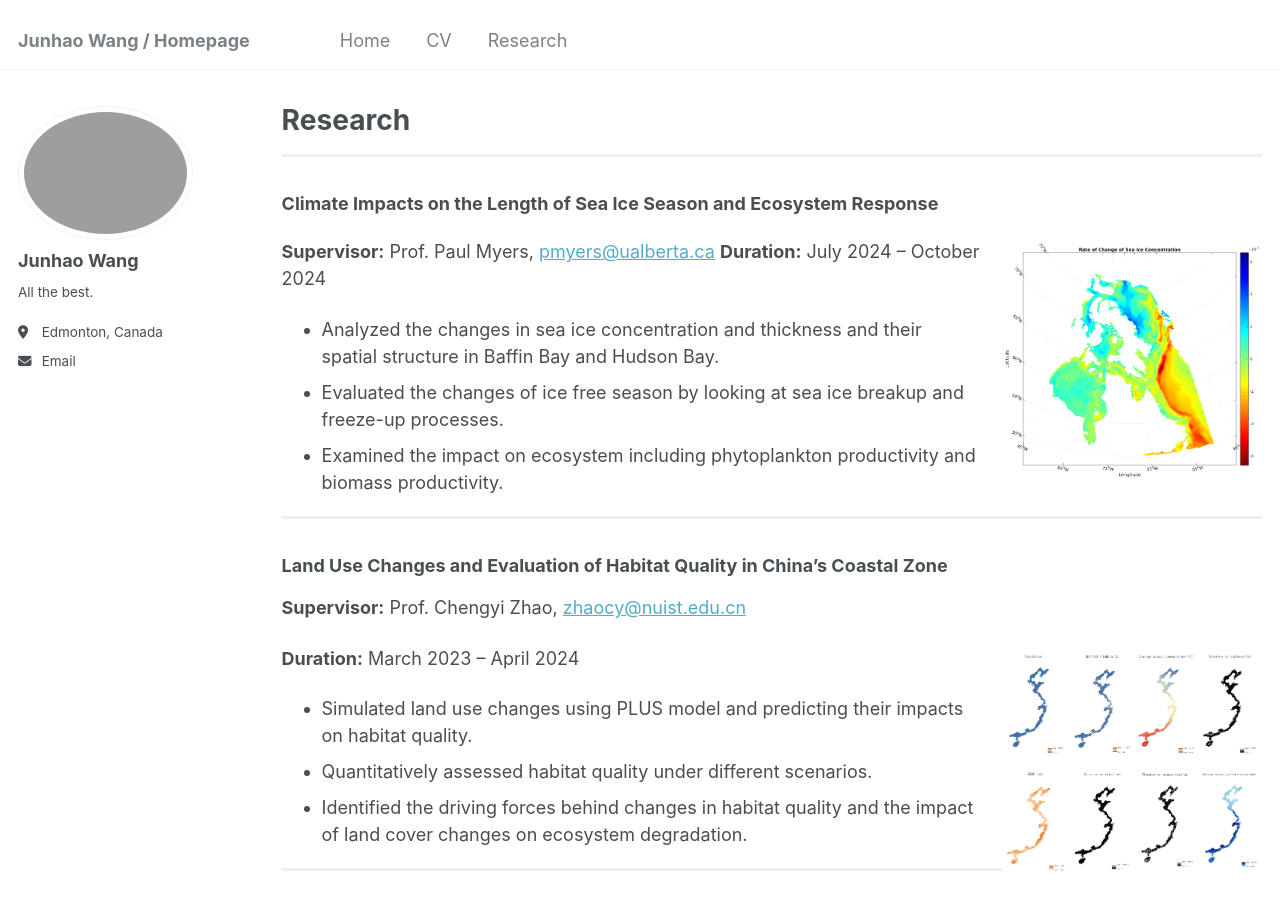
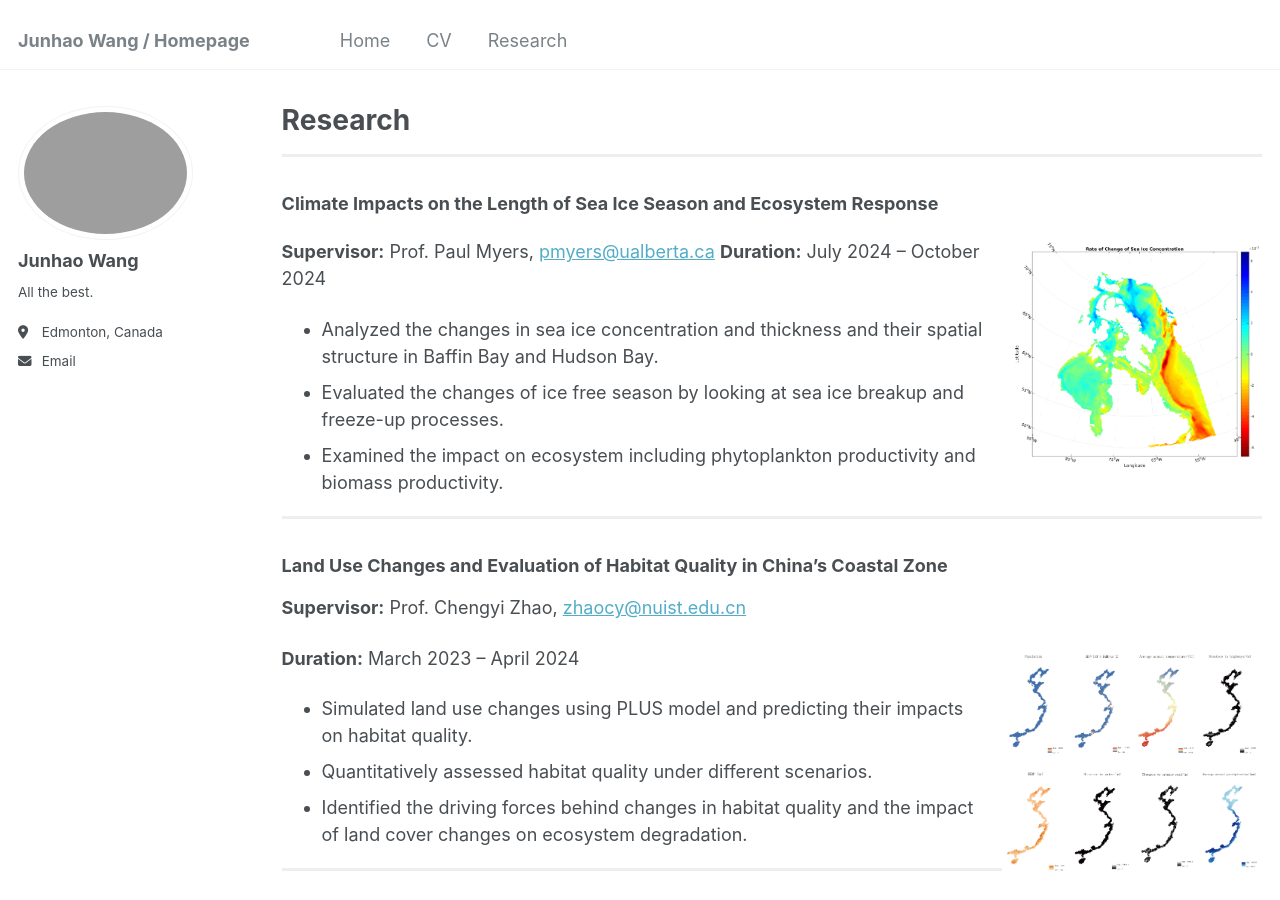
Before and after one commit to sigmundw/sigmundw.github.io, a Jekyll site: the page built from _pages/research.md, in a window 1280 px wide and 900 px high. Built offline with Jekyll 4.4.1, drawn with Linux system fonts in a browser that asks for light colours.

Commit message:
Update research.md

```diff
--- a/_pages/research.md
+++ b/_pages/research.md
@@ -11,7 +11,7 @@ redirect_from:
 <div style="border-top: 3px solid #eee; margin: 20px 0;"></div>
 
 ### Climate Impacts on the Length of Sea Ice Season and Ecosystem Response
-<img src="https://sigmundw.github.io/images/IC_change.png" alt="IC Image" width="260" align="right" style="margin-left: 20px;"/>
+<img src="https://sigmundw.github.io/images/IC_change.png" alt="IC Image" width="250" align="right" style="margin-left: 20px;"/>
 
 **Supervisor:** Prof. Paul Myers, [pmyers@ualberta.ca](mailto:pmyers@ualberta.ca)
 **Duration:** July 2024 – October 2024
```
